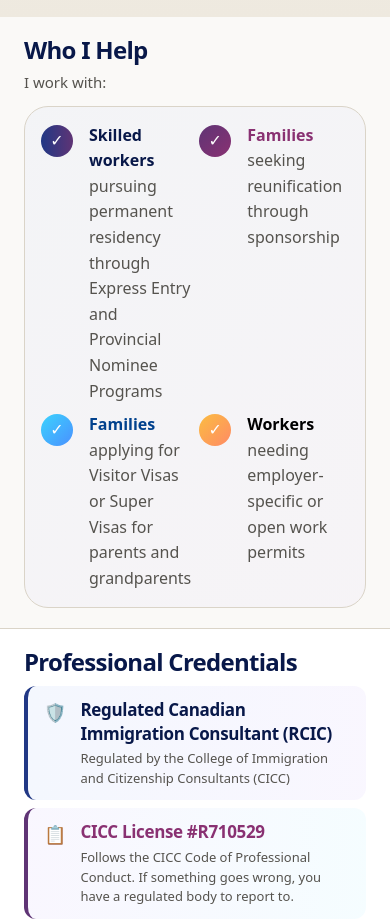
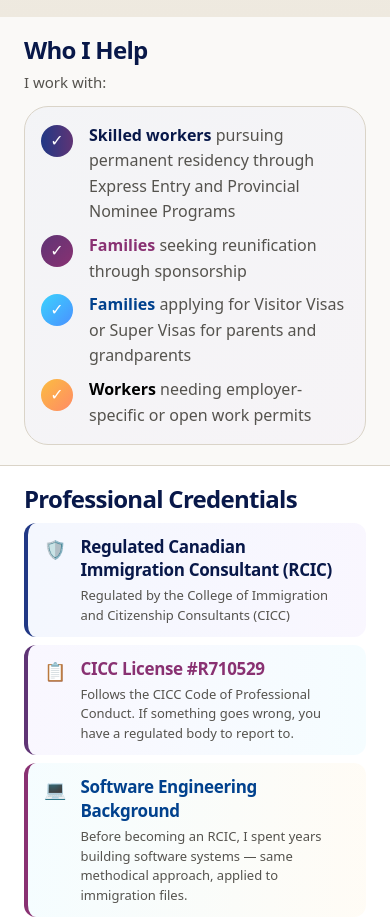
Before and after one commit to rcicgurvinder/5k-immigration-website, a plain HTML site: page about.html in a window 390 px wide. Shown: the part 2512-3431 px from the top of the page. Drawn offline with Linux system fonts and the light colour scheme; a web font is replaced by a local one.

Commit message:
Fix mobile overflow, Who I Help grid, and service tile layout on small screens
Co-Authored-By: Claude Sonnet 4.6 <noreply@anthropic.com>

```diff
--- a/about.html
+++ b/about.html
@@ -82,6 +82,7 @@
             line-height: 1.6;
             -webkit-font-smoothing: antialiased;
             -moz-osx-font-smoothing: grayscale;
+            overflow-x: hidden;
         }
 
         /* Typography Styles */
@@ -133,6 +134,17 @@
         @media (max-width: 360px) {
             .five-tiles-grid {
                 grid-template-columns: repeat(2, 1fr);
+            }
+        }
+
+        .who-i-help-grid {
+            display: grid;
+            grid-template-columns: 1fr 1fr;
+            gap: 8px;
+        }
+        @media (max-width: 600px) {
+            .who-i-help-grid {
+                grid-template-columns: 1fr;
             }
         }
 
@@ -1788,7 +1800,7 @@
             </p>
 
             <div style="background: linear-gradient(135deg, rgba(37, 99, 235, 0.03), rgba(139, 92, 246, 0.03)); padding: 16px; border-radius: var(--radius-xl); border: 1px solid var(--oat-border);">
-            <div style="display: grid; grid-template-columns: 1fr 1fr; gap: 8px;">
+            <div class="who-i-help-grid">
                 <div style="display: flex; gap: 16px; align-items: start;">
                     <div style="width: 32px; height: 32px; background: linear-gradient(90deg, #213885, #5F3475); border-radius: 50%; display: flex; align-items: center; justify-content: center; flex-shrink: 0; margin-top: 2px;">
                         <span style="color: white; font-size: 16px;">✓</span>
```
Also changed, not shown: book.html (+9 -4 lines).
